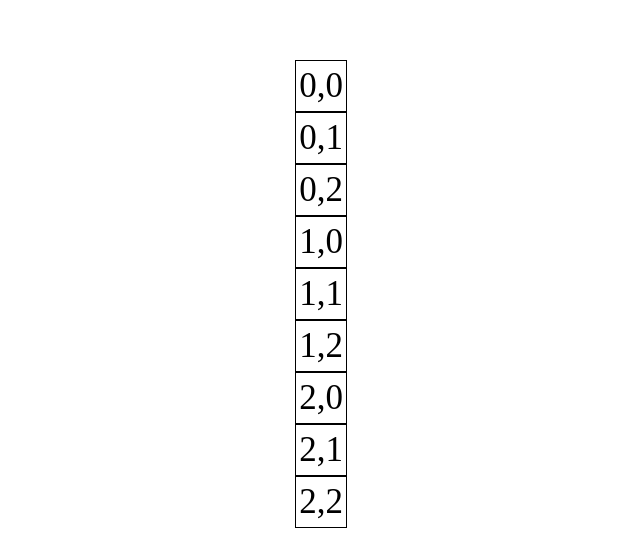
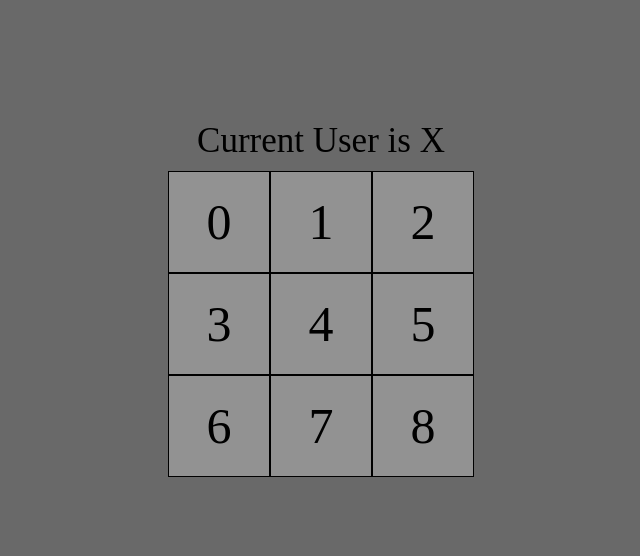
Before and after one commit to RazorzMcLazorz/BasicTicTacToe, a React (Create React App) app: page / in a window 1280 px wide. Shown: the part 106-662 px from the top of the page, without its empty margins (319-959 px from the left). Built offline with nearby package versions, Linux system fonts and the light colour scheme.

Commit message:
tic tac toe working

```diff
--- a/src/components/Tile.tsx
+++ b/src/components/Tile.tsx
@@ -1,14 +1,39 @@
 import * as React from 'react'
 
 interface IProps {
-  tileKey: number[]
+  tileKey: number
+  userTile?: 'X' | 'O'
+  onClick: () => void
 }
 
-interface IState {}
+interface IState {
+  backTileColorShown: boolean
+}
 
 class Tile extends React.Component<IProps, IState> {
+  state: IState = {
+    backTileColorShown: false,
+  }
+
+  onHover = () => {
+    this.setState({ backTileColorShown: true })
+  }
+
+  offHover = () => {
+    this.setState({ backTileColorShown: false })
+  }
+
   render() {
-    return <div className='tile'>{this.props.tileKey.toString()}</div>
+    return (
+      <div
+        className='tile'
+        style={{ backgroundColor: this.state.backTileColorShown ? '#494949' : undefined }}
+        onMouseOver={this.onHover}
+        onMouseOut={this.offHover}
+        onClick={this.props.onClick}>
+        {this.props.userTile ? this.props.userTile : this.props.tileKey}
+      </div>
+    )
   }
 }
 
--- a/src/pages/App.tsx
+++ b/src/pages/App.tsx
@@ -1,30 +1,50 @@
 import * as React from 'react'
 import Tile from '../components/Tile'
+
+type UserType = 'X' | 'O'
+
+interface UserIndex {
+  [x: number]: UserType
+}
 
 interface IProps {}
 
 interface IState {
   boardSize: number[]
+  currentUser: UserType
+  boardState: Partial<UserIndex>
 }
 
 class App extends React.Component<IProps, IState> {
-  state = {
-    boardSize: [0,1,2],
+  state: IState = {
+    boardSize: [0, 1, 2, 3, 4, 5, 6, 7, 8],
+    currentUser: 'X',
+    boardState: {},
   }
+
+  switchUser = (currentUser: UserType) => (currentUser === 'X' ? 'O' : 'X')
+
+  onClick = (index: number, user: UserType) => {
+    this.setState({
+      boardState: { ...this.state.boardState, [index]: user },
+      currentUser: this.switchUser(user),
+    })
+  }
+
   render() {
     return (
-      <div id="boardTable">
-        <div className="board">
-          {this.state.boardSize.map((row: number) => (
-            <>
-              {this.state.boardSize.map((col: number) => {
-                console.log([row, col])
-                return(
-                  <Tile tileKey={[row, col]} />
-                )}
-              )}
-            </>
-          ))}
+      <div id='boardTable'>
+        <div className='currentUser'>Current User is {this.state.currentUser}</div>
+        <div className='board'>
+          {this.state.boardSize.map((index: number) => {
+            return (
+              <Tile
+                tileKey={index}
+                userTile={this.state.boardState[index]}
+                onClick={() => this.onClick(index, this.state.currentUser)}
+              />
+            )
+          })}
         </div>
       </div>
     )
--- a/src/style/main.css
+++ b/src/style/main.css
@@ -25,14 +25,21 @@ body {
 
 #boardTable {
   display: flex;
+  flex-direction: column;
   justify-content: center;
   align-items: center;
   width: 100vw;
   height: 100vh;
+  background-color: dimgray;
 }
 
 .board {
   display: grid;
-  column-count: 3;
-  grid-auto-rows: 3;
+  grid-template-columns: repeat(3, 1fr);
+  grid-auto-rows: auto;
 }
+
+.currentUser {
+  font-size: 35px;
+  padding: 10px;
+}
--- a/src/style/tile.css
+++ b/src/style/tile.css
@@ -2,8 +2,10 @@
   display: flex;
   justify-content: center;
   align-items: center;
-  width: 50px;
-  height: 50px;
-  font-size: 35px;
+  width: 100px;
+  height: 100px;
+  font-size: 50px;
   border: solid 1px #000;
+  background-color: rgb(146, 146, 146);
+  cursor: pointer;
 }
```
Also changed, not shown: src/index.tsx (+7 -7 lines), 1 other file (tests, documents, lock files or other folders).
